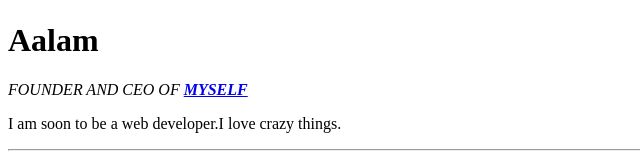
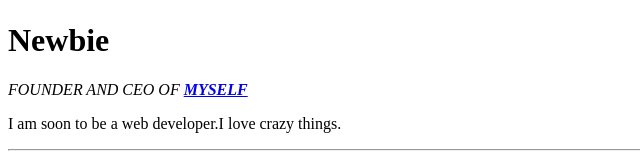
Before and after one commit to thenewbie001/cv, a plain HTML site: page index.html in a window 1280 px wide. Shown: the part 300-467 px from the top of the page, 0-640 px from the left. Drawn offline with Linux system fonts and the light colour scheme.

Commit message:
Update index.html
Signed-off-by: thenewbie001 <108276414+thenewbie001@users.noreply.github.com>

```diff
--- a/index.html
+++ b/index.html
@@ -8,7 +8,7 @@
 </head>
 <body>
   <img src="profile.png" alt="Profile Picture">
- <h1>Aalam</h1>
+ <h1>Newbie</h1>
    <p><em>FOUNDER AND CEO OF <strong><a href="https://www.instagram.com/theaalampatil/">MYSELF</a></strong></em></p>
    <p>I am soon to be a web developer.I love crazy things.</p>
    <hr>
```
